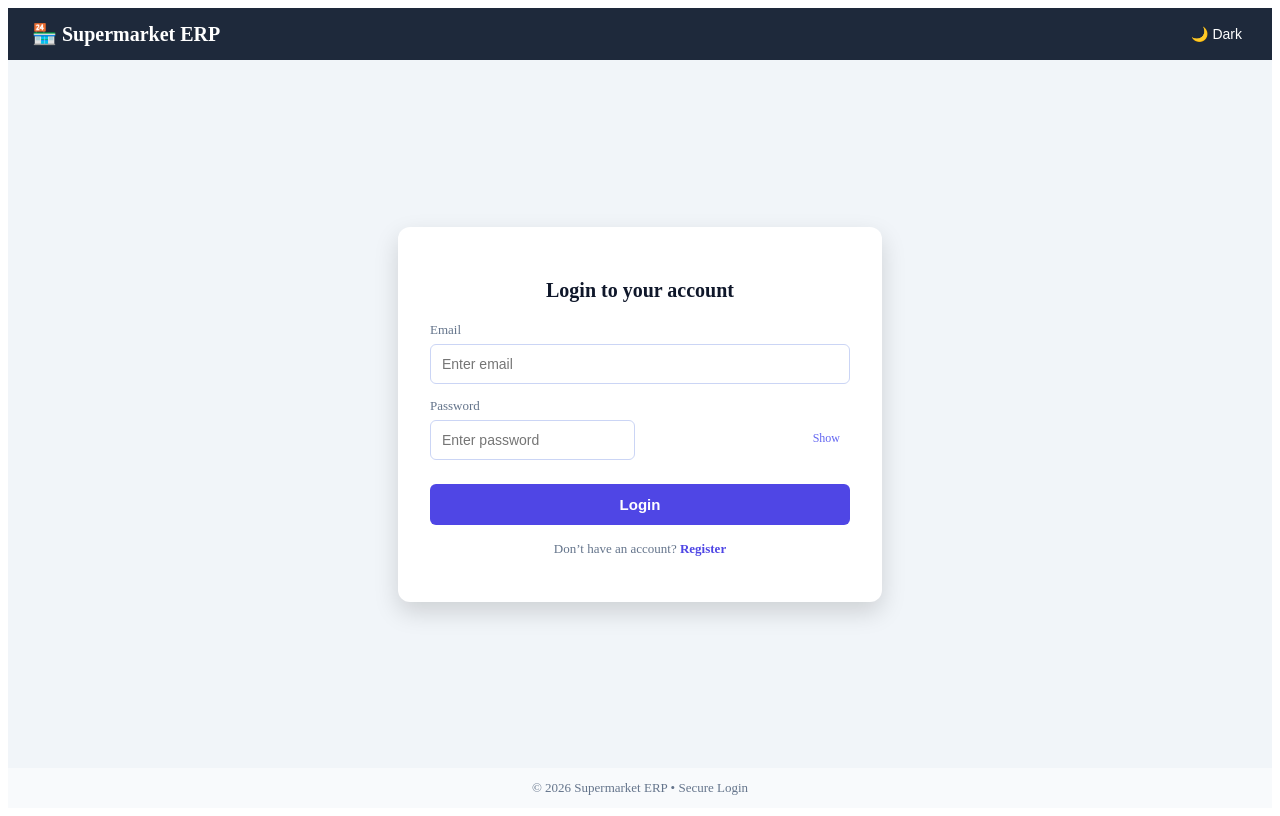
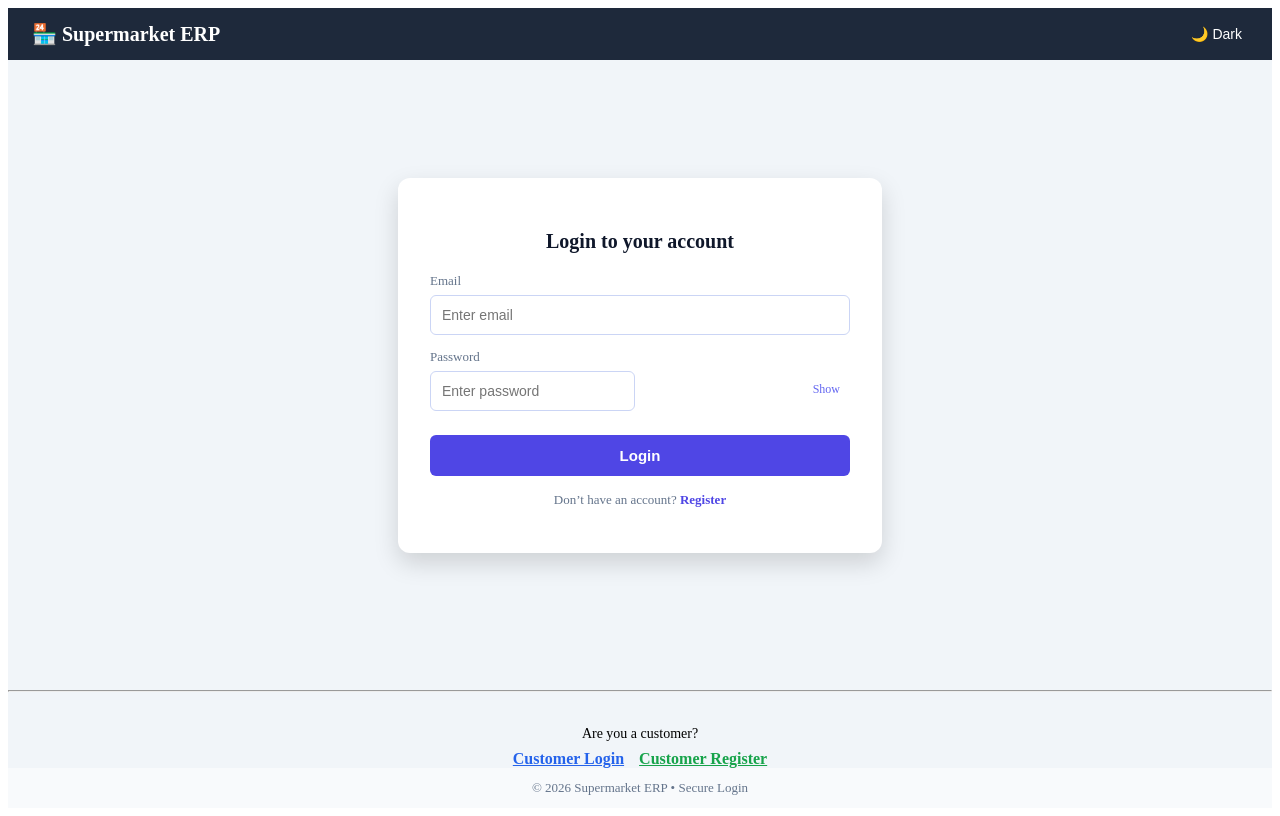
Before and after one commit to Sachinghadashi/SUPER-MARKET-ERP-FRONTEND, a React app: page /login in a window 1280 px wide. Built offline with nearby package versions, Linux system fonts and the light colour scheme; the HTML template or start-up script is replaced by a standard one.

Commit message:
Add customer login and registration links to Login component

```diff
--- a/src/pages/Login.jsx
+++ b/src/pages/Login.jsx
@@ -346,6 +346,31 @@ const Login = () => {
         </p>
       </div>
 
+      <hr style={{ margin: "20px 0" }} />
+
+<div style={{ textAlign: "center" }}>
+  <p style={{ fontSize: "14px", marginBottom: "8px" }}>
+    Are you a customer?
+  </p>
+
+  <div style={{ display: "flex", justifyContent: "center", gap: "15px" }}>
+    <a
+      href="/customer/login"
+      style={{ color: "#2563eb", fontWeight: "600" }}
+    >
+      Customer Login
+    </a>
+
+    <a
+      href="/customer/register"
+      style={{ color: "#16a34a", fontWeight: "600" }}
+    >
+      Customer Register
+    </a>
+  </div>
+</div>
+
+
       {/* ================= FOOTER ================= */}
       <footer style={styles.appFooter}>
         © {new Date().getFullYear()} Supermarket ERP • Secure Login
```
Also changed, not shown: src/App.jsx (line endings or trailing spaces), src/main.jsx (line endings or trailing spaces).
